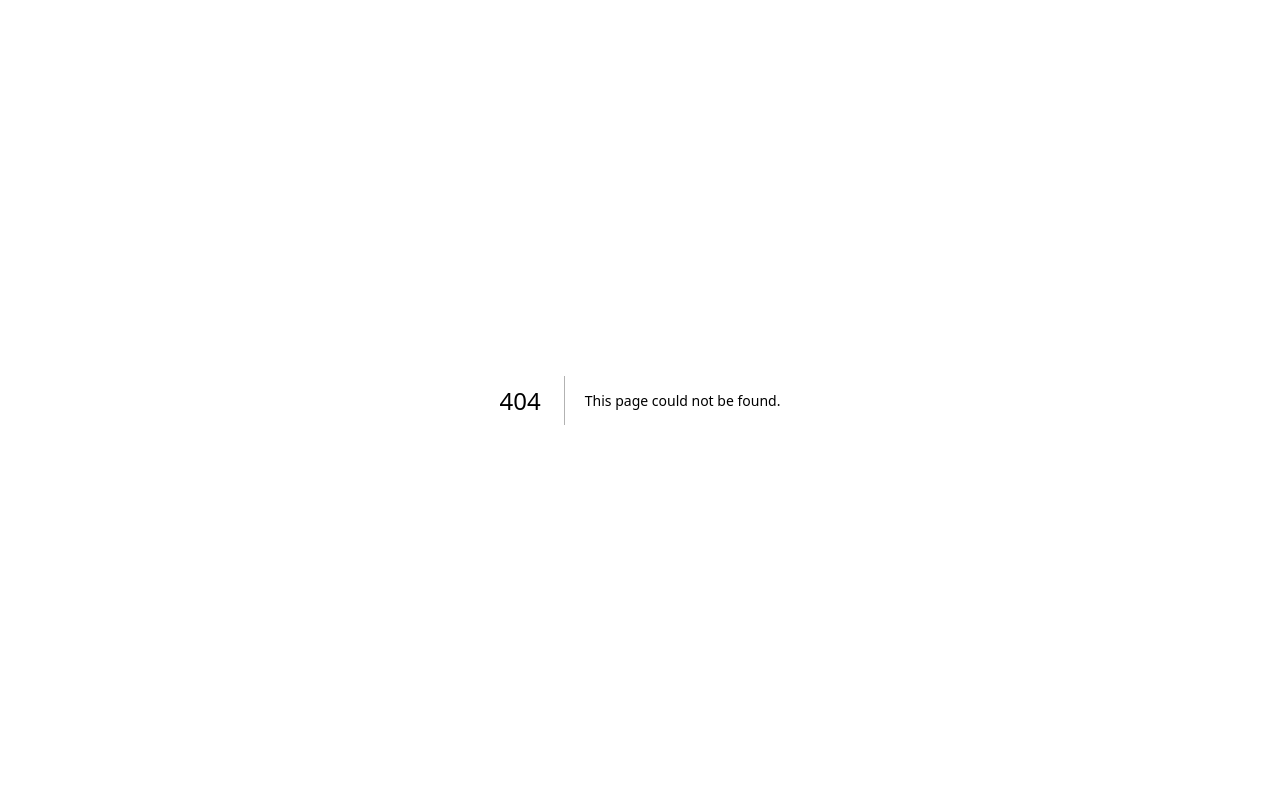
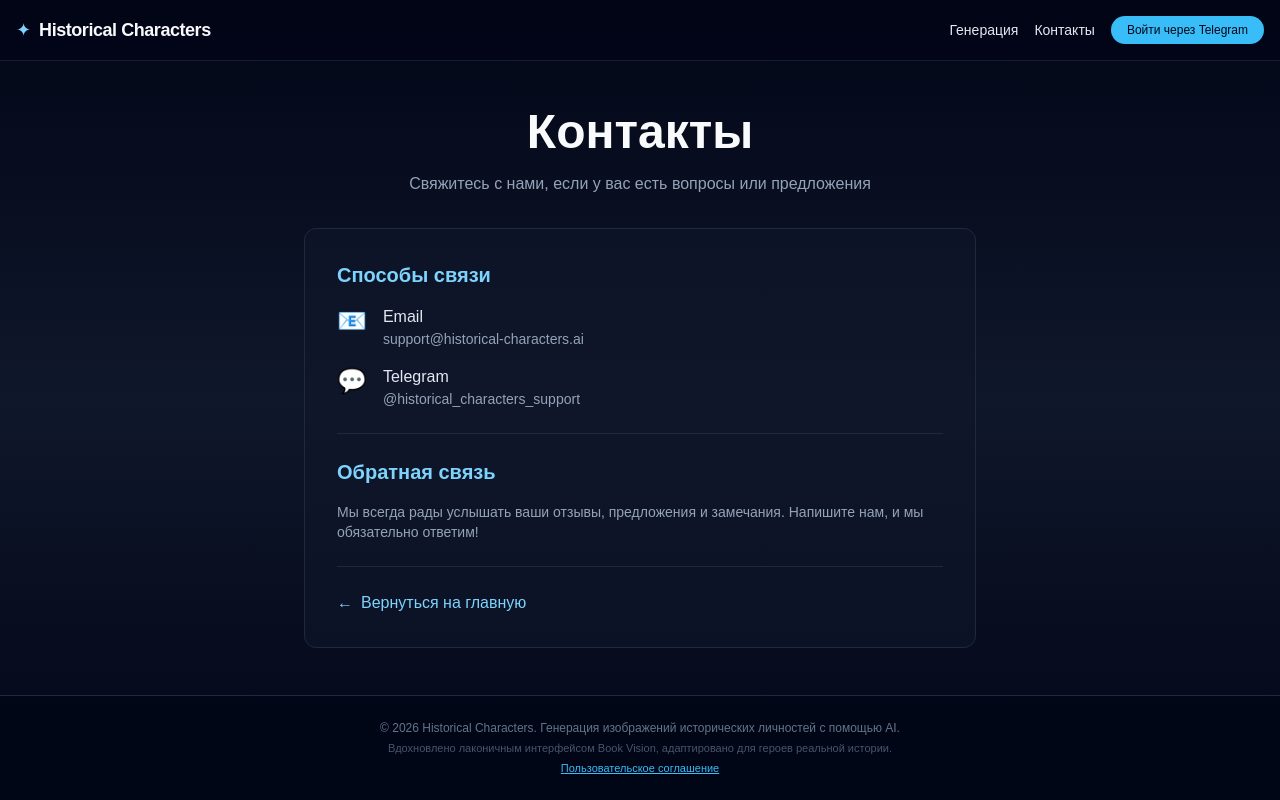
Before and after one commit to Trainfan611/historical-characters-ai, a Next.js app: page /contacts in a window 1280 px wide. Before the commit this address had no page. Built offline with nearby package versions, Linux system fonts and the light colour scheme; no server answers.

Commit message:
Add Contacts button to header and create contacts page

```diff
--- /dev/null
+++ b/app/contacts/page.tsx
@@ -0,0 +1,75 @@
+import Link from 'next/link';
+import { Header } from '@/components/layout/Header';
+import { Footer } from '@/components/layout/Footer';
+
+export default function ContactsPage() {
+  return (
+    <div className="min-h-screen flex flex-col bg-gradient-to-b from-slate-950 via-slate-900 to-slate-950 text-slate-50">
+      <Header />
+
+      <main className="flex-1 flex items-center justify-center px-4 py-10">
+        <div className="w-full max-w-2xl">
+          <div className="text-center mb-8">
+            <h1 className="text-4xl sm:text-5xl font-semibold mb-4 text-slate-50">
+              Контакты
+            </h1>
+            <p className="text-slate-400">
+              Свяжитесь с нами, если у вас есть вопросы или предложения
+            </p>
+          </div>
+
+          <div className="bg-slate-900/60 border border-slate-800 rounded-xl p-8 space-y-6">
+            <div>
+              <h2 className="text-xl font-semibold text-sky-300 mb-4">
+                Способы связи
+              </h2>
+              <div className="space-y-4">
+                <div className="flex items-start gap-4">
+                  <div className="text-2xl">📧</div>
+                  <div>
+                    <div className="font-medium text-slate-200">Email</div>
+                    <div className="text-slate-400 text-sm">
+                      support@historical-characters.ai
+                    </div>
+                  </div>
+                </div>
+
+                <div className="flex items-start gap-4">
+                  <div className="text-2xl">💬</div>
+                  <div>
+                    <div className="font-medium text-slate-200">Telegram</div>
+                    <div className="text-slate-400 text-sm">
+                      @historical_characters_support
+                    </div>
+                  </div>
+                </div>
+              </div>
+            </div>
+
+            <div className="pt-6 border-t border-slate-800">
+              <h2 className="text-xl font-semibold text-sky-300 mb-4">
+                Обратная связь
+              </h2>
+              <p className="text-slate-400 text-sm mb-4">
+                Мы всегда рады услышать ваши отзывы, предложения и замечания.
+                Напишите нам, и мы обязательно ответим!
+              </p>
+            </div>
+
+            <div className="pt-6 border-t border-slate-800">
+              <Link
+                href="/"
+                className="inline-flex items-center gap-2 text-sky-300 hover:text-sky-200 transition-colors"
+              >
+                <span>←</span>
+                <span>Вернуться на главную</span>
+              </Link>
+            </div>
+          </div>
+        </div>
+      </main>
+
+      <Footer />
+    </div>
+  );
+}
--- a/components/layout/Header.tsx
+++ b/components/layout/Header.tsx
@@ -22,6 +22,12 @@ export function Header() {
             className="text-slate-200 hover:text-sky-300 transition-colors"
           >
             Генерация
+          </Link>
+          <Link
+            href="/contacts"
+            className="text-slate-200 hover:text-sky-300 transition-colors"
+          >
+            Контакты
           </Link>
 
           {status === 'loading' ? (
```
